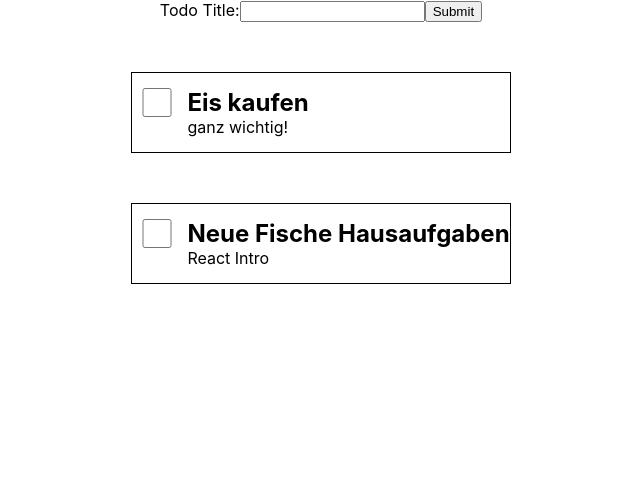
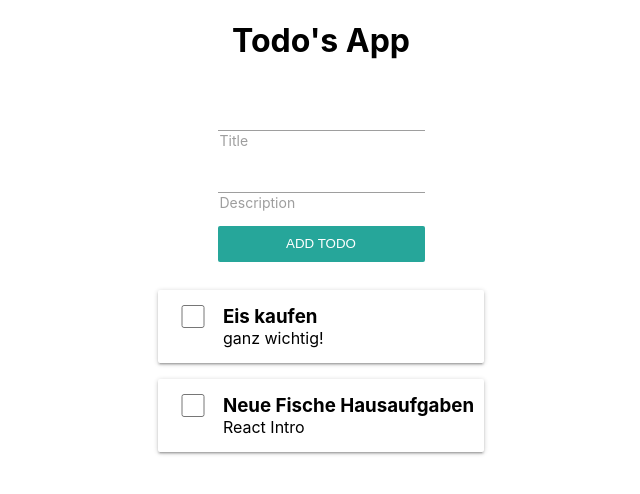
Before and after one commit to maxbischof/todo-app, a React (Create React App) app: page / in a window 1280 px wide. Shown: the top 494 px of the page, without its empty margins (319-959 px from the left). Built offline with nearby package versions, Linux system fonts and the light colour scheme.

Commit message:
Add further styling

```diff
--- a/src/App.js
+++ b/src/App.js
@@ -22,6 +22,7 @@ class App extends Component {
   render() {
     return (
       <div className="App">
+        <h1>Todo's App</h1>
         <Form add={this.addTodo}/>
         <Todolist todos={this.state.todos}/>
       </div>
--- /dev/null
+++ b/src/Components/Form.css
@@ -0,0 +1,58 @@
+.form {
+  display: flex;
+  flex-direction: column;
+  justify-content: center;
+  padding: 0px 0px 20px 0px;
+}
+
+.form_btn {
+text-decoration: none;
+color: #fff;
+background-color: #26a69a;
+text-align: center;
+border: none;
+border-radius: 2px;
+height: 36px;
+line-height: 36px;
+padding: 0 16px;
+margin: 20px 0px 0px 0px;
+text-transform: uppercase;
+text-align: center;
+}
+
+.form_input_field {
+  background-color: transparent;
+  border: none;
+  border-bottom-color: currentcolor;
+  border-bottom-style: none;
+  border-bottom-width: medium;
+  border-bottom: 1px solid #9e9e9e;
+  border-radius: 0;
+  outline: none;
+  height: 3rem;
+  width: 100%;
+  font-size: 16px;
+  margin: 0 0 8px 0;
+  padding: 0;
+  -webkit-box-shadow: none;
+  box-shadow: none;
+  -webkit-box-sizing: content-box;
+  box-sizing: content-box;
+  -webkit-transition: border .3s, -webkit-box-shadow .3s;
+  transition: border .3s, -webkit-box-shadow .3s;
+  transition: box-shadow .3s, border .3s;
+  transition: box-shadow .3s, border .3s, -webkit-box-shadow .3s;
+}
+
+.form_input{
+  position: relative;
+  margin-bottom: 5px;
+}
+
+label {
+  position: absolute;
+  bottom: -10px;
+  left: 2px;
+  color: #9e9e9e;
+  font-size: 14px;
+}
--- a/src/Components/Form.js
+++ b/src/Components/Form.js
@@ -1,4 +1,5 @@
 import React, { Component } from "react"
+import "./Form.css"
 
 class Form extends Component {
   constructor(props) {
@@ -19,12 +20,32 @@ class Form extends Component {
 
   render() {
     return (
-      <form onSubmit={this.handleSubmit}>
-        <label>
-          Todo Title:
-          <input type="text" name="title" onChange={this.handleChange} />
-        </label>
-        <input type="submit" value="Submit" />
+      <form onSubmit={this.handleSubmit} className="form">
+        <div className="form_input">
+          <label htmlFor="title">Title</label>
+          <input
+            id="title"
+            type="text"
+            name="title"
+            onChange={this.handleChange}
+            className="form_input_field"
+          />
+        </div>
+
+        <div className="form_input">
+          <label htmlFor="description">Description</label>
+          <input
+            id="description"
+            type="text"
+            name="description"
+            onChange={this.handleChange}
+            className="form_input_field"
+          />
+        </div>
+
+        <button className="form_btn" type="submit" value="Submit">
+          Add todo
+        </button>
       </form>
     )
   }
--- a/src/Components/Todo.css
+++ b/src/Components/Todo.css
@@ -1,8 +1,11 @@
 .todo {
-  border: 1px solid black;
-  margin: 50px 0px 0px 0px;
   display: grid;
   grid-template-columns: 40px auto;
+  margin: .5rem 0 1rem 0;
+  background-color: #fff;
+  border-radius: 2px;
+  box-shadow: 0 2px 2px 0 rgba(0,0,0,0.14),0 3px 1px -2px rgba(0,0,0,0.12),0 1px 5px 0 rgba(0,0,0,0.2);
+  padding: 0px 10px 0px 10px;
 }
 
 .todo_title {
--- a/src/Components/Todo.js
+++ b/src/Components/Todo.js
@@ -4,7 +4,7 @@ import './Todo.css'
 const Todo = ({title, description}) => (
   <article className="todo">
     <input className="todo_checkbox" type="checkbox" />
-    <h2 className="todo_title">{title}</h2>
+    <h3 className="todo_title">{title}</h3>
     <p className="todo_description">{description}</p>
   </article>
 )
```
